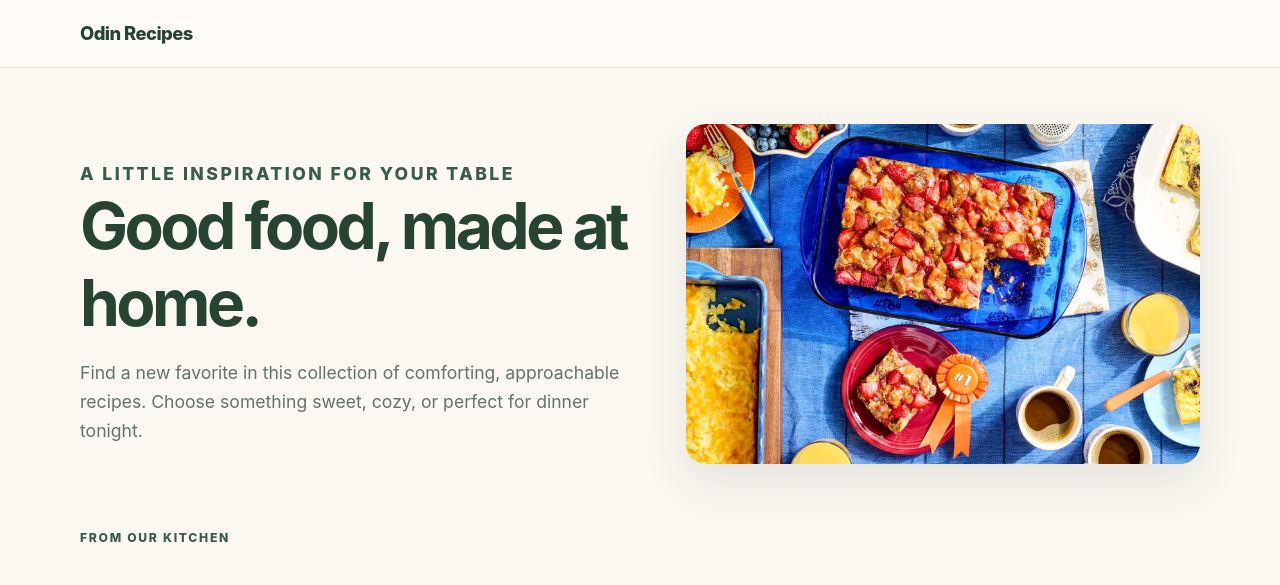
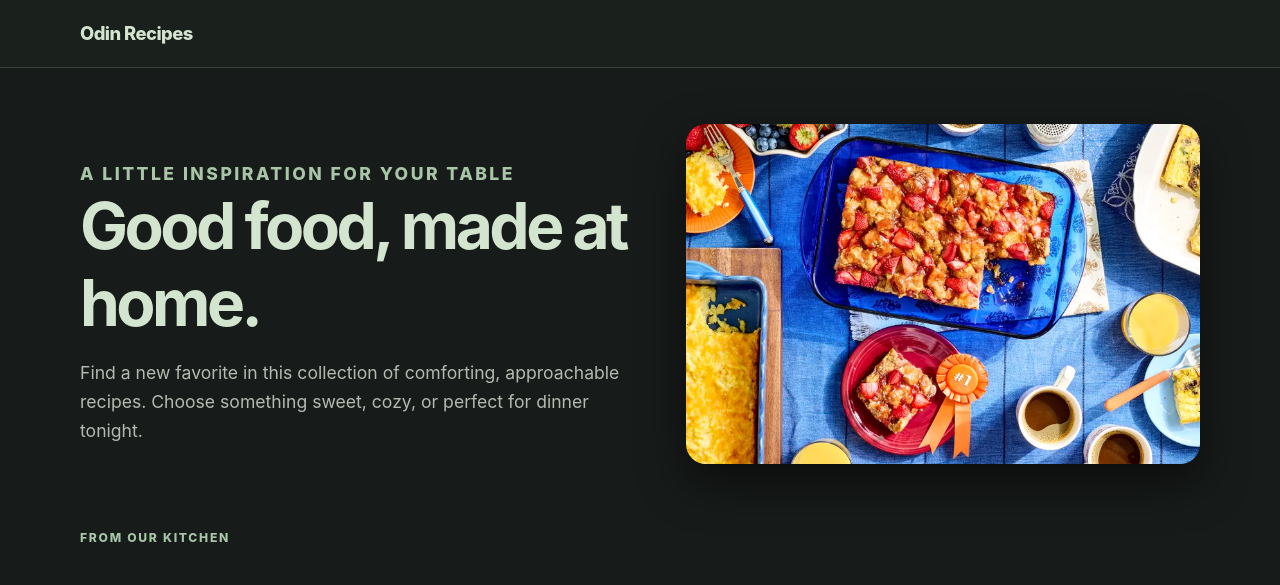
Before and after one commit to muhandalharthi28-oss/odin-recipes, a plain HTML site: page index.html in a window 1280 px wide. Shown: the top 585 px of the page. Drawn offline with Linux system fonts and the light colour scheme.

Commit message:
Apply dark theme to recipe site

```diff
--- a/CSS/style.css
+++ b/CSS/style.css
@@ -1,13 +1,13 @@
 :root {
-  color-scheme: light;
-  --ink: #24332d;
-  --muted: #64736a;
-  --paper: #fbf8f1;
-  --card: #fffdf8;
-  --green: #385c45;
-  --green-dark: #274331;
-  --line: #e7e0d2;
-  --accent: #d98b45;
+  color-scheme: dark;
+  --ink: #f0eee8;
+  --muted: #b6b9b1;
+  --paper: #171b19;
+  --card: #222825;
+  --green: #a8c5a8;
+  --green-dark: #d3e4cf;
+  --line: #39423d;
+  --accent: #f0aa64;
   font-family: Inter, ui-sans-serif, system-ui, -apple-system, BlinkMacSystemFont, "Segoe UI", sans-serif;
 }
 
@@ -23,7 +23,7 @@ a:focus-visible { outline: 3px solid var(--accent); outline-offset: 3px; }
 .site-header {
   padding: 1.15rem max(1.25rem, calc((100% - 1120px) / 2));
   border-bottom: 1px solid var(--line);
-  background: rgba(255, 253, 248, .92);
+  background: rgba(27, 33, 30, .94);
 }
 .brand { color: var(--green-dark); font-weight: 800; letter-spacing: -.03em; text-decoration: none; font-size: 1.15rem; }
 main { width: min(1120px, calc(100% - 2.5rem)); margin: 0 auto; padding: 3.5rem 0 5rem; }
@@ -35,10 +35,10 @@ h3 { margin: 1.5rem 0 .5rem; font-size: 1.1rem; }
 p { color: var(--muted); }
 .hero { display: grid; grid-template-columns: 1fr .92fr; gap: 3rem; align-items: center; margin-bottom: 4rem; }
 .hero-copy p { max-width: 38rem; font-size: 1.1rem; margin: 1rem 0 0; }
-.hero-image { width: 100%; height: 340px; object-fit: cover; border-radius: 1.25rem; box-shadow: 0 18px 45px #24332d1c; }
+.hero-image { width: 100%; height: 340px; object-fit: cover; border-radius: 1.25rem; box-shadow: 0 18px 45px #0008; }
 .recipe-grid { display: grid; grid-template-columns: repeat(3, minmax(0, 1fr)); gap: 1.25rem; }
-.recipe-card { overflow: hidden; border: 1px solid var(--line); border-radius: 1rem; background: var(--card); box-shadow: 0 8px 24px #24332d0a; transition: transform .18s ease, box-shadow .18s ease; }
-.recipe-card:hover { transform: translateY(-4px); box-shadow: 0 16px 34px #24332d14; }
+.recipe-card { overflow: hidden; border: 1px solid var(--line); border-radius: 1rem; background: var(--card); box-shadow: 0 8px 24px #0003; transition: transform .18s ease, box-shadow .18s ease; }
+.recipe-card:hover { transform: translateY(-4px); box-shadow: 0 16px 34px #0006; }
 .recipe-card a { display: block; height: 100%; color: inherit; text-decoration: none; }
 .recipe-card img { display: block; width: 100%; height: 210px; object-fit: cover; }
 .card-copy { padding: 1.1rem 1.2rem 1.35rem; }
@@ -53,7 +53,7 @@ p { color: var(--muted); }
 .recipe-panel ul, .directions { padding-left: 1.3rem; }
 li { padding-left: .25rem; margin: .55rem 0; }
 li::marker { color: var(--accent); font-weight: 800; }
-.recipe-note { padding: 1rem 1.1rem; border-left: 4px solid var(--accent); background: #f8f0e4; border-radius: 0 .6rem .6rem 0; }
+.recipe-note { padding: 1rem 1.1rem; border-left: 4px solid var(--accent); background: #30271f; border-radius: 0 .6rem .6rem 0; }
 .site-footer { padding: 1.5rem; border-top: 1px solid var(--line); color: var(--muted); text-align: center; font-size: .9rem; }
 @media (max-width: 760px) {
   main { padding: 2.5rem 0 3.5rem; }
```
